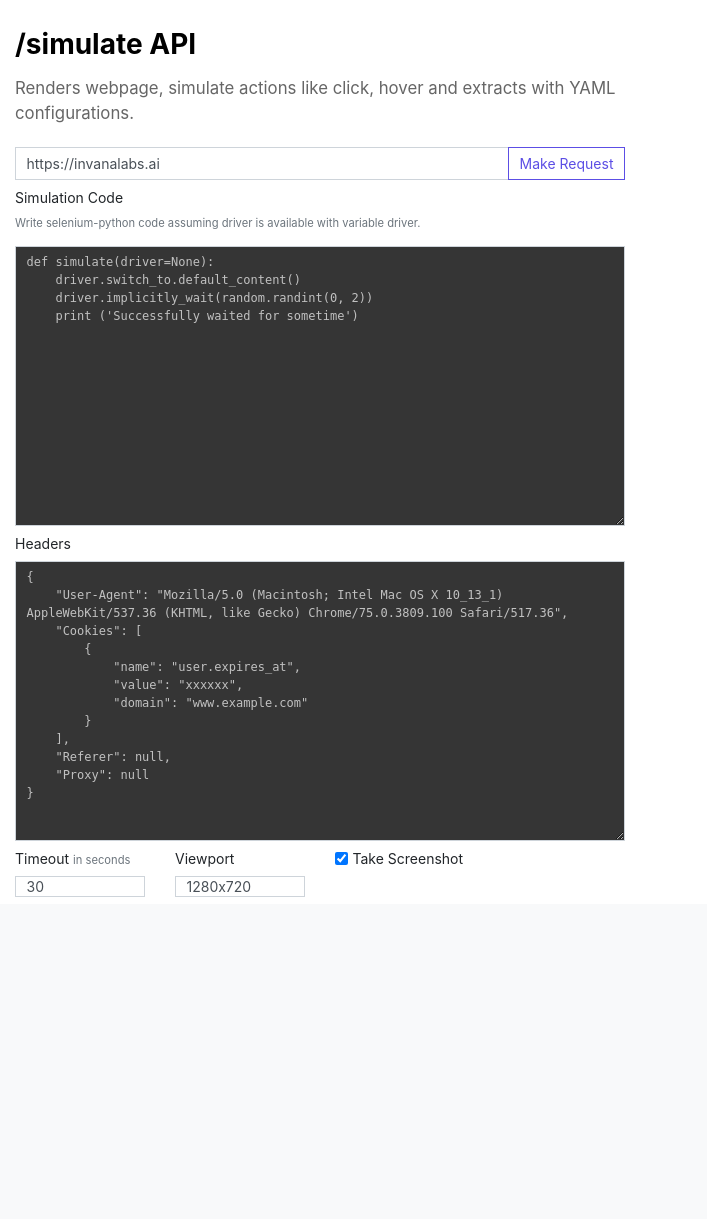
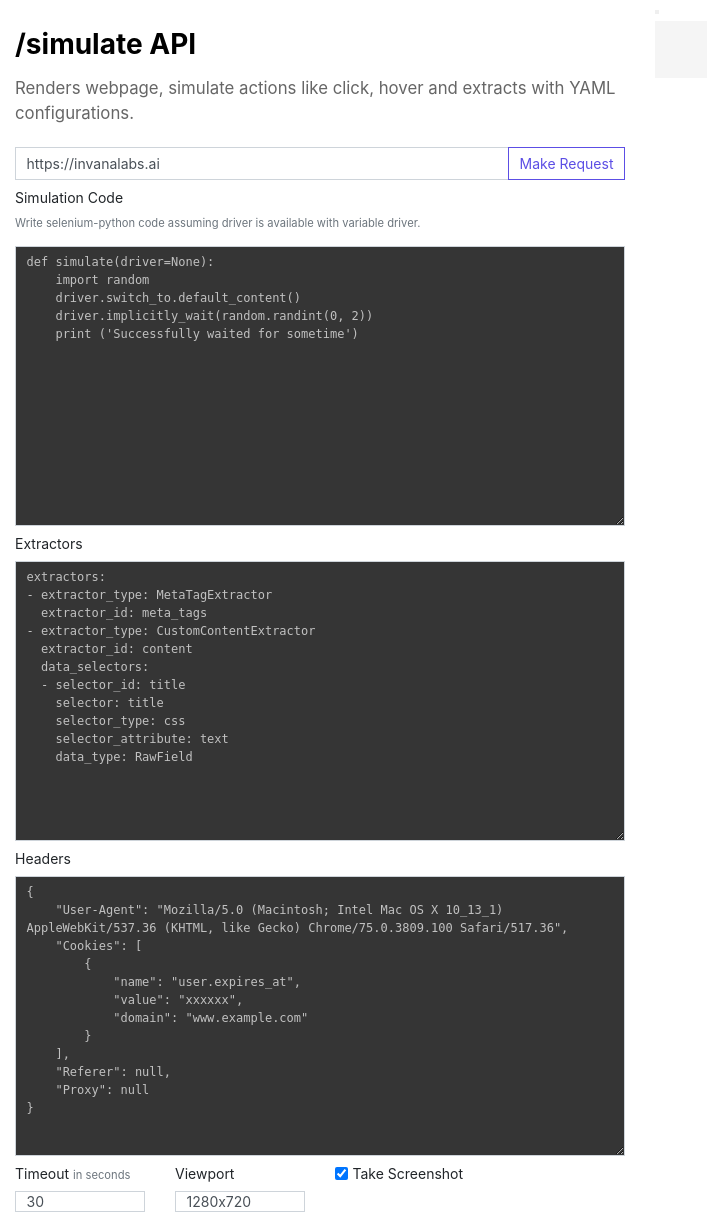
Before and after one commit to invana/browser-engine, a Flask app: template browser_engine/server/templates/simulate.html in a window 1280 px wide. Shown: the part 49-1268 px from the top of the page, without its empty margins (0-707 px from the left). Before the commit the page ends 946 px from the top, so only its background shows below. Run offline with Flask 2, Linux system fonts and the light colour scheme; the template is opened without the code that fills it, so the values that code supplies are empty; some libraries are stand-ins or nearby versions.

Commit message:
simulate page ui corrections

```diff
--- a/browser_engine/server/static/scripts/simulate.js
+++ b/browser_engine/server/static/scripts/simulate.js
@@ -17,12 +17,28 @@
 
     var simulation_code = "" +
         "def simulate(driver=None):\n" +
+        "    import random\n" +
         "    driver.switch_to.default_content()\n" +
         "    driver.implicitly_wait(random.randint(0, 2))\n" +
         "    print ('Successfully waited for sometime')";
 
+
+
+    var extractors_template = "extractors:\n" +
+        "- extractor_type: MetaTagExtractor\n" +
+        "  extractor_id: meta_tags\n" +
+        "- extractor_type: CustomContentExtractor\n" +
+        "  extractor_id: content\n" +
+        "  data_selectors:\n" +
+        "  - selector_id: title\n" +
+        "    selector: title\n" +
+        "    selector_type: css\n" +
+        "    selector_attribute: text\n" +
+        "    data_type: RawField";
+
     $('[name="headers"]').html(JSON.stringify(header_template, null, 4));
     $('[name="simulation_code"]').html(simulation_code);
+    $('[name="extractors"]').html(extractors_template);
 
 
     var url_template = "https://invanalabs.ai";
@@ -42,6 +58,8 @@
 
         var url = $("#form [name='url']").val();
         var headers = $("#form [name='headers']").val();
+        var extractors = $("#form [name='extractors']").val();
+
         var simulation_code = $("#form [name='simulation_code']").val();
         var timeout = $("#form [name='timeout']").val();
         var viewport = $("#form [name='viewport']").val();
@@ -59,6 +77,7 @@
         console.log("headers", headers, JSON.parse(headers));
         var body = {
             "headers": JSON.parse(headers),
+            "extractors": extractors,
             "simulation_code": simulation_code
         };
         console.log("bodybody", body);
--- a/browser_engine/server/templates/homepage.html
+++ b/browser_engine/server/templates/homepage.html
@@ -71,7 +71,7 @@
                     <p class="card-text">
                         Renders webpage, simulate actions like click, hover and extracts with YAML configurations.
                     </p>
-                    <form class="form" method="get">
+                    <form class="form" action="/simulate.html" method="get">
 
                         <div class="input-group mb-2">
                             <input type="text" class="form-control form-control-sm" name="token"
--- a/browser_engine/server/templates/simulate.html
+++ b/browser_engine/server/templates/simulate.html
@@ -31,8 +31,13 @@
 
                     <div class="mb-2">
                         <label>Simulation Code</label>
-                        <p class="text-muted small">Write selenium-python code assuming driver is available with variable driver.</p>
+                        <p class="text-muted small">Write selenium-python code assuming driver is available with
+                            variable driver.</p>
                         <textarea name="simulation_code" class="form-control" cols="30" rows="10"></textarea>
+                    </div>
+                    <div class="mb-2">
+                        <label>Extractors</label>
+                        <textarea name="extractors" class="form-control" cols="30" rows="10"></textarea>
                     </div>
 
                     <div class="mb-2">
@@ -97,6 +102,7 @@
 
         </div>
         <div class="col-md-6">
+            {% include 'includes/right-side.html' %}
 
         </div>
     </div>
```
